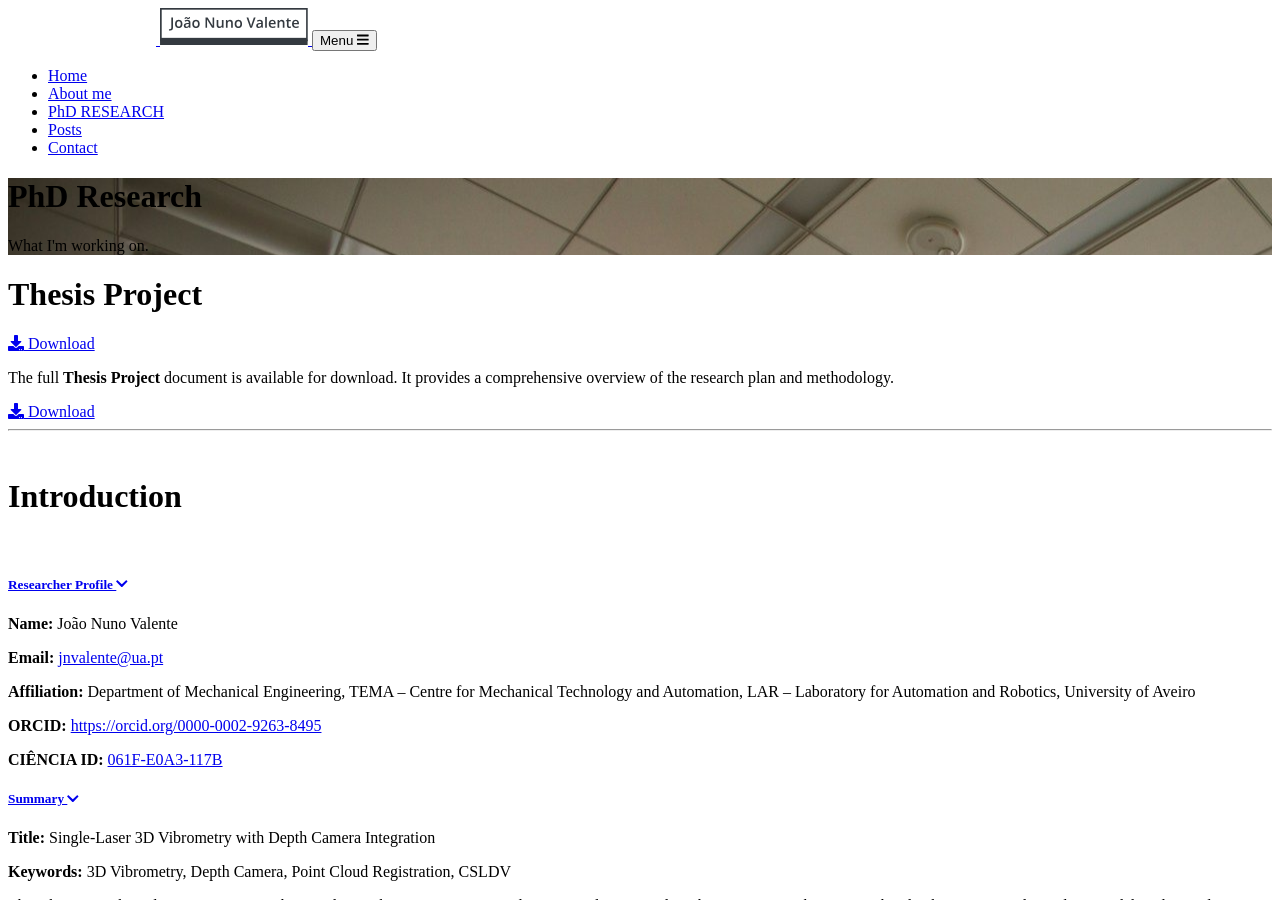
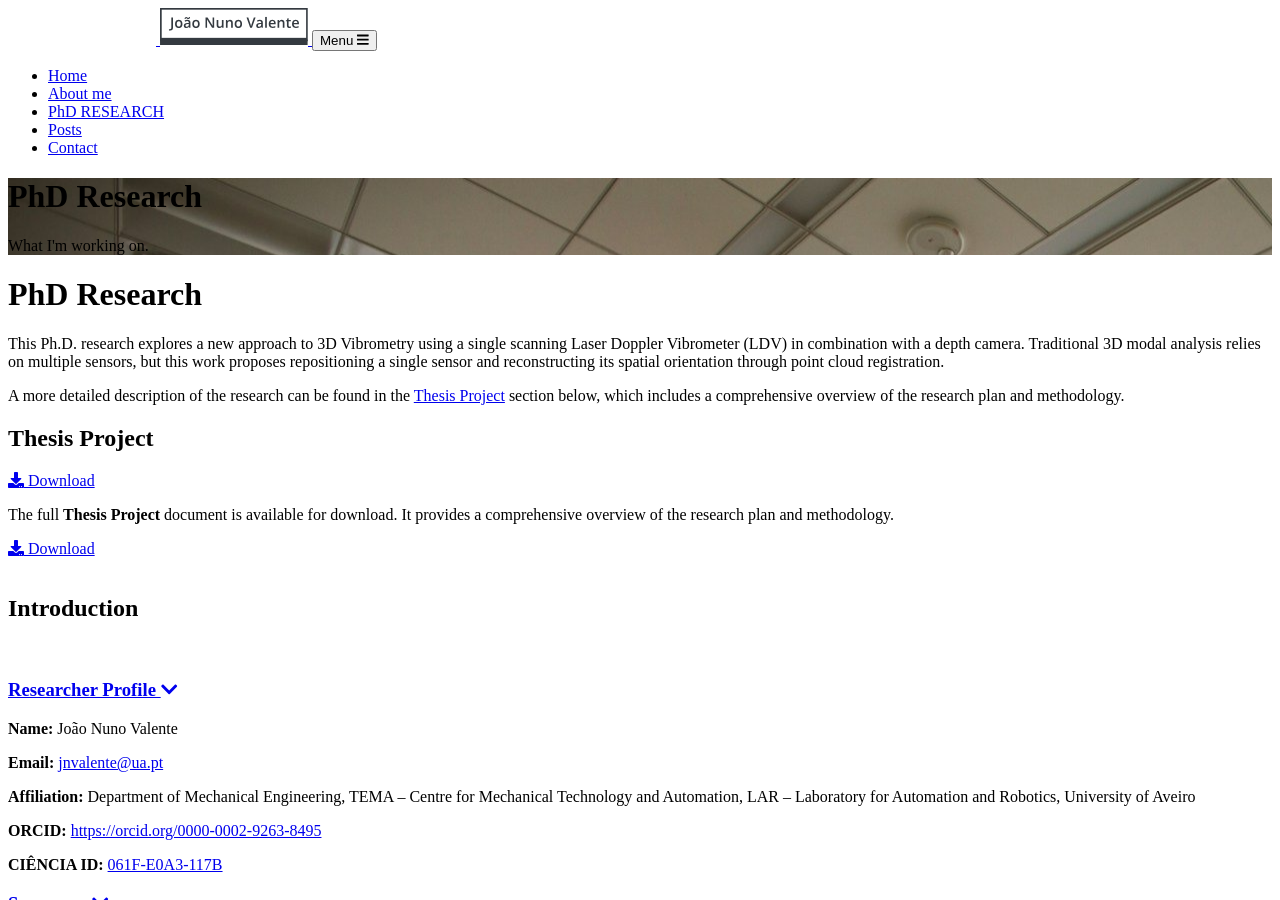
Before and after one commit to joaonunovalente/phd-website, a Jekyll site: the page built from phd.html, in a window 1280 px wide and 900 px high. Built offline with Jekyll 4.4.1, drawn with Linux system fonts in a browser that asks for light colours; nearby versions of some CDN libraries.

Commit message:
PhD Research | Update heading levels

```diff
--- a/phd.html
+++ b/phd.html
@@ -5,8 +5,20 @@ description: What I'm working on.
 background: 'assets/img/bg-phd.jpg'
 ---
 
+<h1 class="mb-4">PhD Research</h1>
+
+<p>
+  This Ph.D. research explores a new approach to 3D Vibrometry using a single scanning
+  Laser Doppler Vibrometer (LDV) in combination with a depth camera. Traditional 3D
+  modal analysis relies on multiple sensors, but this work proposes repositioning a single
+  sensor and reconstructing its spatial orientation through point cloud registration.
+</p>
+<p>
+  A more detailed description of the research can be found in the <a href="#Thesis-Project-Preparation">Thesis Project</a> section below, which includes a comprehensive overview of the research plan and methodology.
+</p>
+
 <div class="d-flex justify-content-between align-items-center">
-  <h1 id="Thesis-Project-Preparation" class="mb-4">Thesis Project</h1>
+  <h2 id="Thesis-Project-Preparation" class="mb-4">Thesis Project</h2>
   <a href="/assets/files/Thesis-Project.pdf" download class="btn btn-outline-primary d-none d-sm-block mb-4">
     <i class="fas fa-download"></i> Download
   </a>
@@ -18,21 +30,20 @@ background: 'assets/img/bg-phd.jpg'
   <i class="fas fa-download"></i> Download
 </a>
 <br class="d-block d-sm-none">
-<hr>
 <br>
 
-<h1 id="Introduction" class="mb-4">Introduction</h1>
+<h2 id="Introduction" class="mb-4">Introduction</h2>
 <br>
 <div id="introAccordion" role="tablist" aria-multiselectable="true" class="mb-5">
 
   <!-- Researcher Profile -->
   <div class="card mb-4">
     <div class="card-header" role="tab" id="headingProfile">
-      <h5 class="mb-0">
+      <h3 class="mb-0">
         <a data-toggle="collapse" href="#collapseProfile" aria-expanded="true" aria-controls="collapseProfile">
           Researcher Profile <i class="fas fa-chevron-down ml-2 rotate-icon"></i>
         </a>
-      </h5>
+      </h3>
     </div>
     <div id="collapseProfile" class="collapse show" role="tabpanel" data-parent="#introAccordion">
       <div class="card-body">
@@ -48,11 +59,11 @@ background: 'assets/img/bg-phd.jpg'
   <!-- Research Summary -->
   <div class="card mb-4">
     <div class="card-header" role="tab" id="headingSummary">
-      <h5 class="mb-0">
+      <h3 class="mb-0">
         <a class="collapsed" data-toggle="collapse" href="#collapseSummary" aria-expanded="false" aria-controls="collapseSummary">
           Summary <i class="fas fa-chevron-down ml-2 rotate-icon"></i>
         </a>
-      </h5>
+      </h3>
     </div>
     <div id="collapseSummary" class="collapse" role="tabpanel" data-parent="#introAccordion">
       <div class="card-body">
@@ -74,11 +85,11 @@ background: 'assets/img/bg-phd.jpg'
   <!-- Supervision Team -->
   <div class="card mb-4">
     <div class="card-header" role="tab" id="headingSupervision">
-      <h5 class="mb-0">
+      <h3 class="mb-0">
         <a class="collapsed" data-toggle="collapse" href="#collapseSupervision" aria-expanded="false" aria-controls="collapseSupervision">
           Supervision Team <i class="fas fa-chevron-down ml-2 rotate-icon"></i>
         </a>
-      </h5>
+      </h3>
     </div>
     <div id="collapseSupervision" class="collapse" role="tabpanel" data-parent="#introAccordion">
       <div class="card-body">
@@ -135,17 +146,17 @@ background: 'assets/img/bg-phd.jpg'
 </div>
 
 <!-- Research Framework -->
-<h1 id="research-framework" class="mb-4">Research Framework</h1>
+<h2 id="research-framework" class="mb-4">Research Framework</h2>
 <br>
 <div id="frameworkAccordion" role="tablist" aria-multiselectable="true" class="mb-5">
   <!-- Short Literature Review -->
   <div class="card mb-4">
     <div class="card-header" role="tab" id="headingLitReview">
-      <h5 class="mb-0">
+      <h3 class="mb-0">
         <a class="collapsed" data-toggle="collapse" href="#collapseLitReview" aria-expanded="false" aria-controls="collapseLitReview" data-parent="#frameworkAccordion">
           Short Literature Review <i class="fas fa-chevron-down ml-2 rotate-icon"></i>
         </a>
-      </h5>
+      </h3>
     </div>
     <div id="collapseLitReview" class="collapse" role="tabpanel" data-parent="#frameworkAccordion">
       <div class="card-body">
@@ -203,11 +214,11 @@ background: 'assets/img/bg-phd.jpg'
   <!-- Objectives -->
   <div class="card mb-4">
     <div class="card-header" role="tab" id="headingObjectives">
-      <h5 class="mb-0">
+      <h3 class="mb-0">
         <a class="collapsed" data-toggle="collapse" href="#collapseObjectives" aria-expanded="false" aria-controls="collapseObjectives" data-parent="#frameworkAccordion">
           Objectives <i class="fas fa-chevron-down ml-2 rotate-icon"></i>
         </a>
-      </h5>
+      </h3>
     </div>
     <div id="collapseObjectives" class="collapse" role="tabpanel" data-parent="#frameworkAccordion">
       <div class="card-body">
@@ -233,11 +244,11 @@ background: 'assets/img/bg-phd.jpg'
   <!-- Research Questions -->
   <div class="card mb-4">
     <div class="card-header" role="tab" id="headingQuestions">
-      <h5 class="mb-0">
+      <h3 class="mb-0">
         <a class="collapsed" data-toggle="collapse" href="#collapseQuestions" aria-expanded="false" aria-controls="collapseQuestions" data-parent="#frameworkAccordion">
           Research Questions <i class="fas fa-chevron-down ml-2 rotate-icon"></i>
         </a>
-      </h5>
+      </h3>
     </div>
     <div id="collapseQuestions" class="collapse" role="tabpanel" data-parent="#frameworkAccordion">
       <div class="card-body">
@@ -262,11 +273,11 @@ background: 'assets/img/bg-phd.jpg'
   <div id="referencesAccordion" role="tablist" aria-multiselectable="true" class="mb-5">
     <div class="card mb-4">
       <div class="card-header d-flex justify-content-between align-items-center" role="tab" id="headingReferences">
-        <h5 class="mb-0">
+        <h3 class="mb-0">
           <a class="collapsed" data-toggle="collapse" href="#collapseReferences" aria-expanded="false" aria-controls="collapseReferences" data-parent="#referencesAccordion">
             References <i class="fas fa-chevron-down ml-2 rotate-icon"></i>
           </a>
-        </h5>
+        </h3>
         <a href="/assets/references.bib" download class="btn btn-outline-primary d-none d-sm-block" title="Download BibTeX file">
           <i class="fas fa-download"></i> BibTeX
         </a>
```
